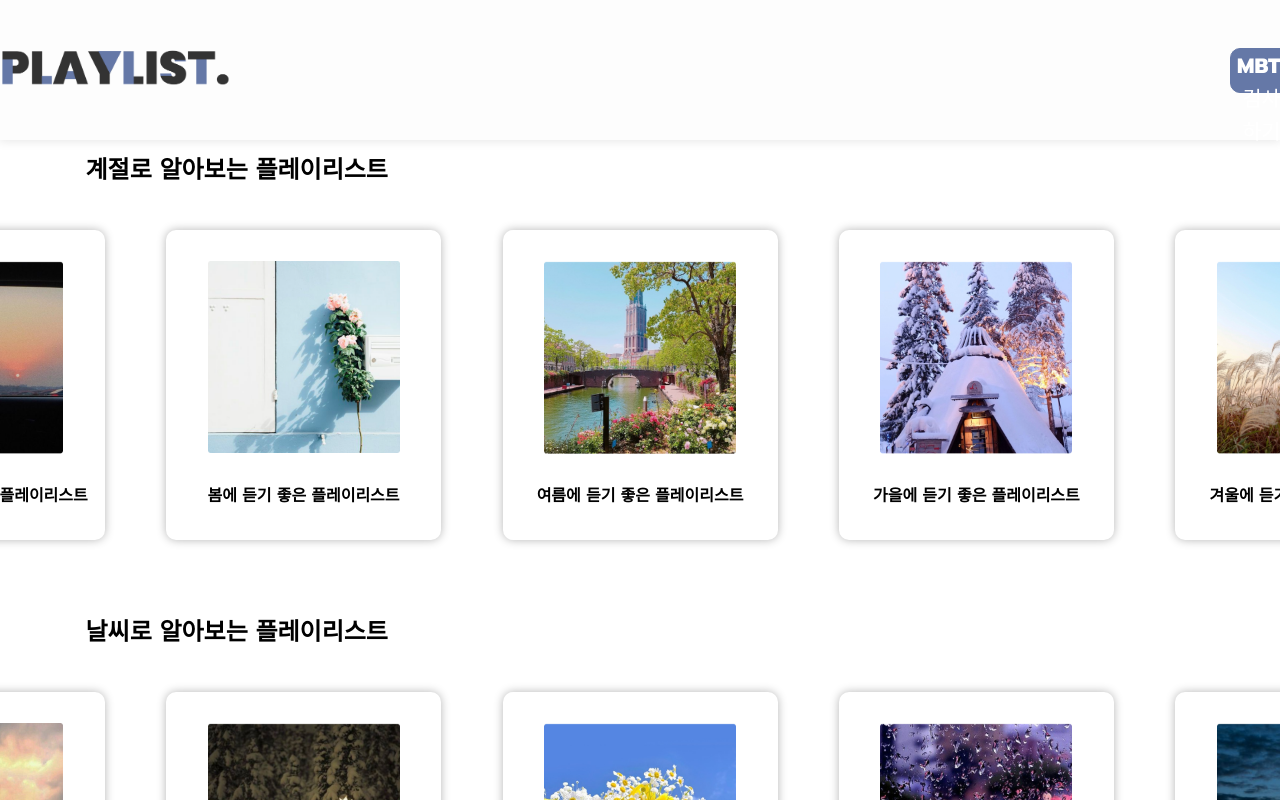
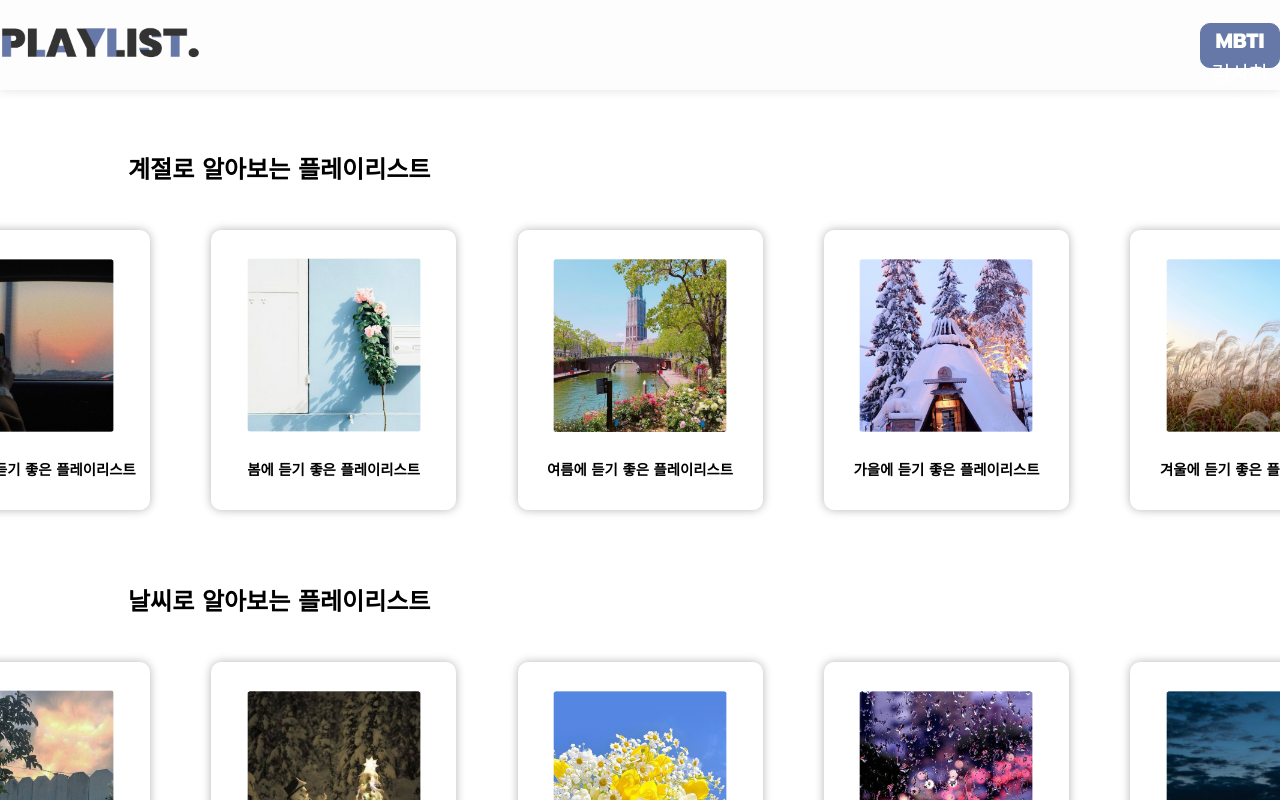
Before and after one commit to MGCWingcombo/Playlist_Client, a React (Create React App) app: page / in a window 1280 px wide. Shown: the top 800 px of the page. Built offline with nearby package versions, Linux system fonts and the light colour scheme.

Commit message:
카드 크기 줄임

```diff
--- a/src/Pages/Main/M_Card/Style.js
+++ b/src/Pages/Main/M_Card/Style.js
@@ -1,9 +1,9 @@
 import styled from "styled-components";
 import device from "../../../styleds/constant";
 export const Card = styled.div`
-  min-width: 275px;
+  min-width: 245px;
 
-  min-height: 310px;
+  min-height: 280px;
   border-radius: 10px;
   box-shadow: 0px 0px 10px #b6b6b6;
   margin: 18px 2.4vw;
@@ -15,7 +15,7 @@ export const Card = styled.div`
 
   .card_sentence {
     font-family: "Prompt";
-    font-size: 1rem;
+    font-size: 0.9rem;
     font-weight: 600;
     color: #000000;
     display: flex;
@@ -41,8 +41,8 @@ export const Card = styled.div`
 export const Img = styled.div`
   margin-top: 10px;
   img {
-    width: 200px;
-    height: 200px;
+    width: 180px;
+    height: 180px;
   }
 
   @media ${device.mobile} {
--- a/src/Pages/Main/Style.js
+++ b/src/Pages/Main/Style.js
@@ -11,7 +11,7 @@ export const Content = styled.div`
 
 export const Header = styled.header`
   width: 100%;
-  height: 140px;
+  height: 90px;
   background: #fdfdfd;
   box-shadow: 0px 0px 10px 1px rgb(0, 0, 0, 0.1);
   display: flex;
@@ -27,8 +27,8 @@ export const Header = styled.header`
 
 export const Logo = styled.div`
   img {
-    width: 230px;
-    height: 70px;
+    width: 200px;
+    height: 60px;
   }
   margin-right: 500px;
 `;
@@ -57,7 +57,7 @@ export const Contents = styled.div`
     font-size: 1.5rem;
     font-weight: 700;
     padding-top: 30px;
-    padding-left: 6.68vw;
+    padding-left: 10vw;
   }
   @media ${device.mobile} {
     padding: 0 5px;
```
